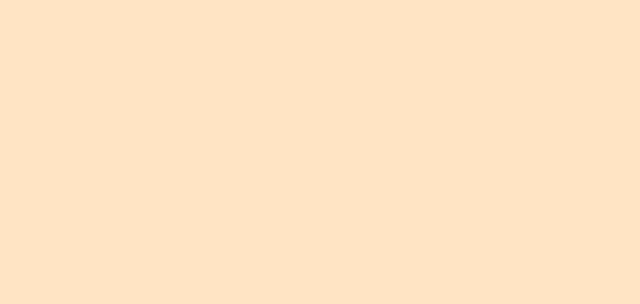
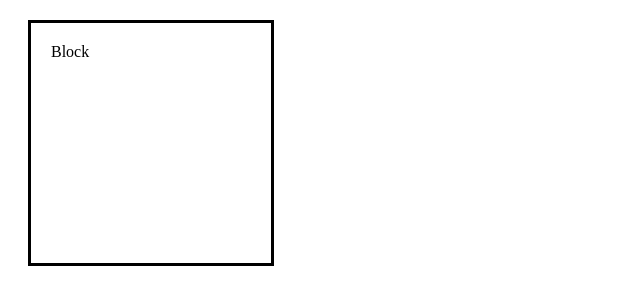
Before and after one commit to pedro-almeida97/fundamentosCSS, a plain HTML site: page index.html in a window 1280 px wide. Shown: the whole page, without its empty margins (0-640 px from the left). Drawn offline with Linux system fonts and the light colour scheme.

Commit message:
display block

```diff
--- a/index.html
+++ b/index.html
@@ -6,5 +6,7 @@
     <title>Document</title>
     <link rel="stylesheet" href="style.css" />
   </head>
-  <body></body>
+  <body>
+    <div>Block</div>
+  </body>
 </html>
--- a/style.css
+++ b/style.css
@@ -1,3 +1,8 @@
-body {
-  background-color: bisque;
+div {
+  border: solid;
+  width: 200px;
+  height: 200px;
+
+  padding: 20px;
+  margin: 20px;
 }
```
